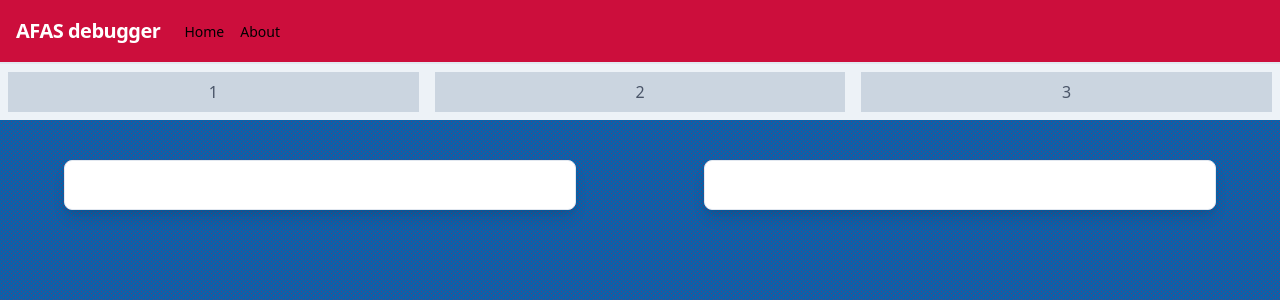
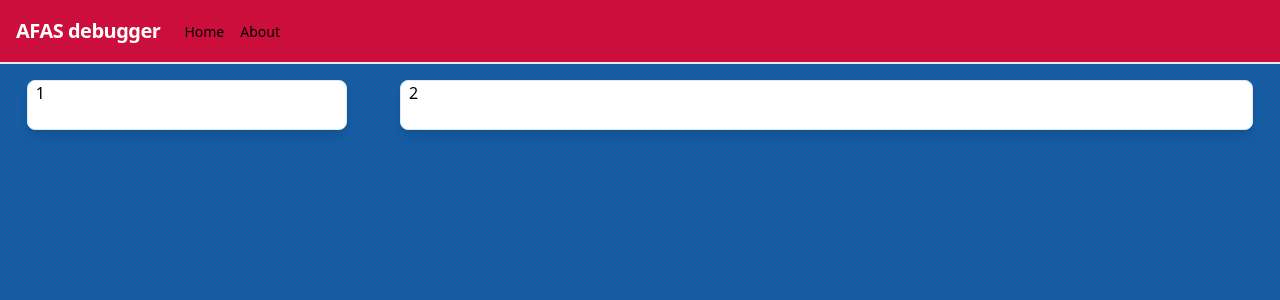
Before and after one commit to Edofre/afas-debugger, a Vue app: page /get-connectors in a window 1280 px wide. Shown: the top 300 px of the page. Built offline with nearby package versions, Linux system fonts and the light colour scheme; what @tailwindcss/custom-forms would draw is missing.

Commit message:
Consolidate styling

```diff
--- a/src/components/Token/SaveToken.vue
+++ b/src/components/Token/SaveToken.vue
@@ -80,7 +80,7 @@
             :disabled="$v.$invalid"
             :class="{'opacity-50 cursor-not-allowed': $v.$invalid, 'hover:bg-afas-red': !$v.$invalid}"
             @click="save"
-            class="bg-afas-blue text-white font-bold py-2 px-4 ml-2 rounded focus:outline-none focus:shadow-outline"
+            class="bg-afas-blue text-white font-bold py-2 px-4 ml-2 rounded focus:outline-none focus:shadow-outline float-right"
           >
             <font-awesome-icon class="font-awesome-icon" icon="save"/>
             Save token
--- a/src/views/About.vue
+++ b/src/views/About.vue
@@ -1,10 +1,14 @@
 <template>
-  <div class="border m-6 rounded-lg bg-white mx-auto max-w-lg shadow-lg rounded-lg">
-    <div class="px-6 py-4">
-      <div class="mb-4">
-        <h1 class="text-xl mb-2">About this application</h1>
-        <p>You can use this application to debug your AFAS connectors</p>
+  <div class="about">
+
+    <div class="border mt-4 rounded-lg bg-white mx-auto max-w-lg shadow-lg rounded-lg">
+      <div class="px-6 py-4">
+        <div class="mb-4">
+          <h1 class="text-xl mb-2">About this application</h1>
+          <p>You can use this application to debug your AFAS connectors</p>
+        </div>
       </div>
     </div>
+
   </div>
 </template>
--- a/src/views/Connectors/GetConnectors.vue
+++ b/src/views/Connectors/GetConnectors.vue
@@ -1,21 +1,17 @@
 <template>
   <div class="get-connectors">
 
-    <div class="flex bg-gray-200">
-      <div class="flex-1 text-gray-700 text-center bg-gray-400 px-4 py-2 m-2">1</div>
-      <div class="flex-1 text-gray-700 text-center bg-gray-400 px-4 py-2 m-2">2</div>
-      <div class="flex-1 text-gray-700 text-center bg-gray-400 px-4 py-2 m-2">3</div>
-    </div>
-
-    <div class="flex mt-4">
-      <div class="w-1/2 border m-6 rounded-lg bg-white mx-auto max-w-lg shadow-lg rounded-lg">
-        <div class="sm:flex sm:items-center px-6 py-6">
-
+    <div class="px-2 mt-4">
+      <div class="flex -mx-2">
+        <div class="w-3/12 m-auto px-2 border bg-white shadow-lg rounded-lg">
+          <div class=" h-12">
+            1
+          </div>
         </div>
-      </div>
-      <div class="w-1/2 border m-6 rounded-lg bg-white mx-auto max-w-lg shadow-lg rounded-lg">
-        <div class="sm:flex sm:items-center px-6 py-6">
-
+        <div class="w-8/12 m-auto px-2 border bg-white shadow-lg rounded-lg">
+          <div class="h-12">
+            2
+          </div>
         </div>
       </div>
     </div>
--- a/src/views/Connectors/UpdateConnectors.vue
+++ b/src/views/Connectors/UpdateConnectors.vue
@@ -1,15 +1,17 @@
 <template>
   <div class="update-connectors">
 
-    <div class="flex mt-4">
-      <div class="w-1/2 border m-6 rounded-lg bg-white mx-auto max-w-lg shadow-lg rounded-lg">
-        <div class="sm:flex sm:items-center px-6 py-6">
-
+    <div class="px-2 mt-4">
+      <div class="flex -mx-2">
+        <div class="w-3/12 m-auto px-2 border bg-white shadow-lg rounded-lg">
+          <div class=" h-12">
+            1
+          </div>
         </div>
-      </div>
-      <div class="w-1/2 border m-6 rounded-lg bg-white mx-auto max-w-lg shadow-lg rounded-lg">
-        <div class="sm:flex sm:items-center px-6 py-6">
-
+        <div class="w-8/12 m-auto px-2 border bg-white shadow-lg rounded-lg">
+          <div class="h-12">
+            2
+          </div>
         </div>
       </div>
     </div>
--- a/src/views/Home.vue
+++ b/src/views/Home.vue
@@ -1,6 +1,7 @@
 <template>
   <div class="home">
-    <div class="border m-6 rounded-lg bg-white max-w-lg mx-auto shadow-lg rounded-lg">
+
+    <div class="border bg-white shadow-lg rounded-lg max-w-lg mx-auto mt-4">
       <app-token-details v-if="tokenDetails"></app-token-details>
       <app-save-token v-else></app-save-token>
 
```
